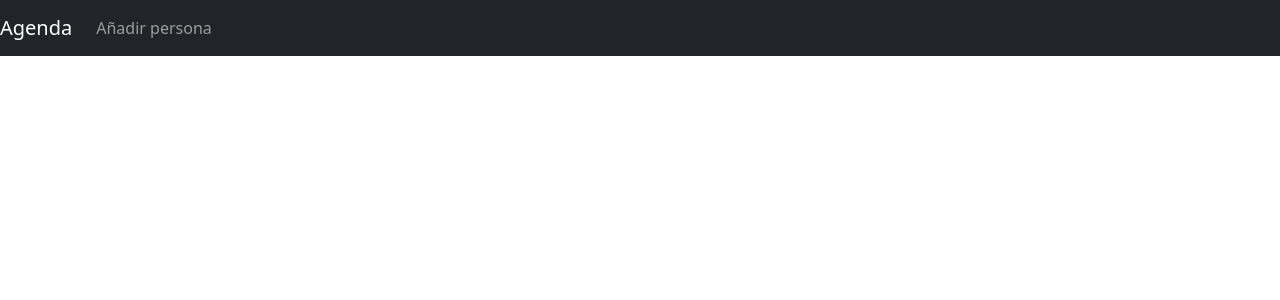
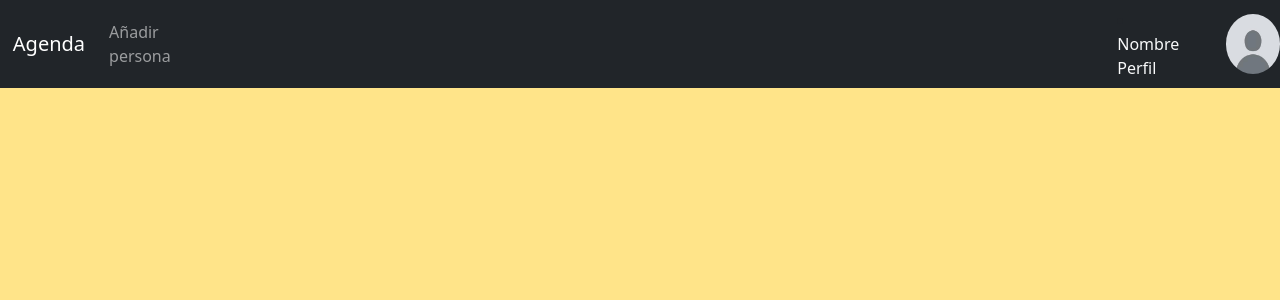
Before and after one commit to daaniigomez29/Agenda-Front, a React (Create React App) app: page / in a window 1280 px wide. Shown: the top 300 px of the page. Built offline with nearby package versions, Linux system fonts and the light colour scheme.

Commit message:
#Añadir contenido agenda

```diff
--- a/public/index.html
+++ b/public/index.html
@@ -2,14 +2,14 @@
 <html lang="en">
   <head>
     <meta charset="utf-8" />
-    <link rel="icon" href="%PUBLIC_URL%/favicon.ico" />
+    <link rel="icon" href="%PUBLIC_URL%/icon_page.png" />
     <meta name="viewport" content="width=device-width, initial-scale=1" />
     <meta name="theme-color" content="#000000" />
     <meta
       name="description"
       content="Web site created using create-react-app"
     />
-    <link rel="apple-touch-icon" href="%PUBLIC_URL%/logo192.png" />
+    <link rel="apple-touch-icon" href="%PUBLIC_URL%/icon_page.png" />
     <!--
       manifest.json provides metadata used when your web app is installed on a
       user's mobile device or desktop. See https://developers.google.com/web/fundamentals/web-app-manifest/
@@ -24,7 +24,7 @@
       work correctly both with client-side routing and a non-root public URL.
       Learn how to configure a non-root public URL by running `npm run build`.
     -->
-    <title>React App</title>
+    <title>Agenda</title>
   </head>
   <body>
     <noscript>You need to enable JavaScript to run this app.</noscript>
--- a/src/App.css
+++ b/src/App.css
@@ -1,23 +1,28 @@
-.App {
-  text-align: center;
+.contenedor-redondo {
+  width: 60px;
+  height: 60px;
+  border-radius: 50%;
+  overflow: hidden;
 }
 
-.App-logo {
-  height: 40vmin;
-  pointer-events: none;
+.contenedor-redondo img {
+  width: 100%;
+  height: 100%;
+  object-fit: cover;
 }
 
-@media (prefers-reduced-motion: no-preference) {
-  .App-logo {
-    animation: App-logo-spin infinite 20s linear;
-  }
+.container-profile {
+  display: flex;
+  gap: 1vw;
+  align-items: center;
+  margin-left: 70%;
 }
 
-.App-header {
-  background-color: #282c34;
-  min-height: 100vh;
-  display: flex;
-  flex-direction: column;
-  font-size: calc(10px + 2vmin);
-  color: white;
+.desplazoDerecha{
+  margin-left: 1%;
 }
+
+.fondoAgenda{
+  background-color: #FFE489;
+  height: 90vh;
+}
--- a/src/App.js
+++ b/src/App.js
@@ -1,29 +1,36 @@
 import React, { Component } from "react";
 import { Switch, Route, Link } from "react-router-dom";
 import "bootstrap/dist/css/bootstrap.min.css";
+import defaultUser from "./resources/default_user.jpg";
 import './App.css';
 
 class App extends Component {
   render(){
   return (
     <div>
+      <div>
         <nav className="navbar navbar-expand navbar-dark bg-dark">
-          <a className="navbar-brand">
+          <a className="navbar-brand desplazoDerecha">
             Agenda
           </a>
-          <div className="navbar-nav mr-auto">
-            <li className="nav-item">
+          <div className="navbar-nav mr-auto d-flex align-items-center">
+            <li className="nav-item mb-0">
               <a className="nav-link">
                 Añadir persona
               </a>
             </li>
+            </div>
+            <div className="container-profile d-flex align-items-center">
             <li className="nav-item">
-              <a className="nav-link">
+              <p className="text-light mb-0">Nombre Perfil</p>
+            </li>
+            <img className="contenedor-redondo" src = {defaultUser}/>
+            </div>
+        </nav>
+        </div>
+        <div className="fondoAgenda">
 
-              </a>
-            </li>
-          </div>
-        </nav>
+        </div>
       </div>
     );
   }
```
Also changed, not shown: public/icon_page.png (renamed from src/icon_page.png), src/resources/default_user.jpg (added).
